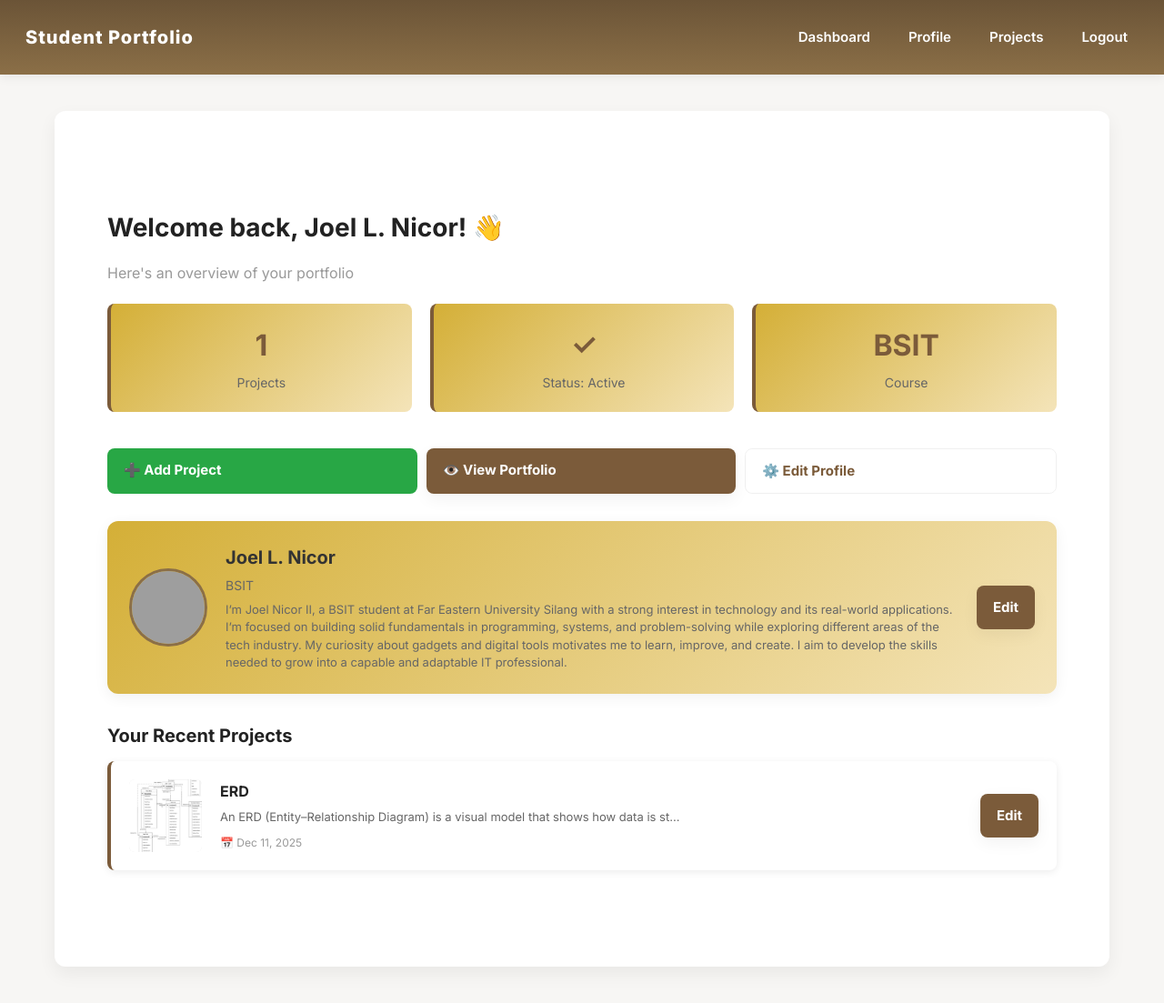
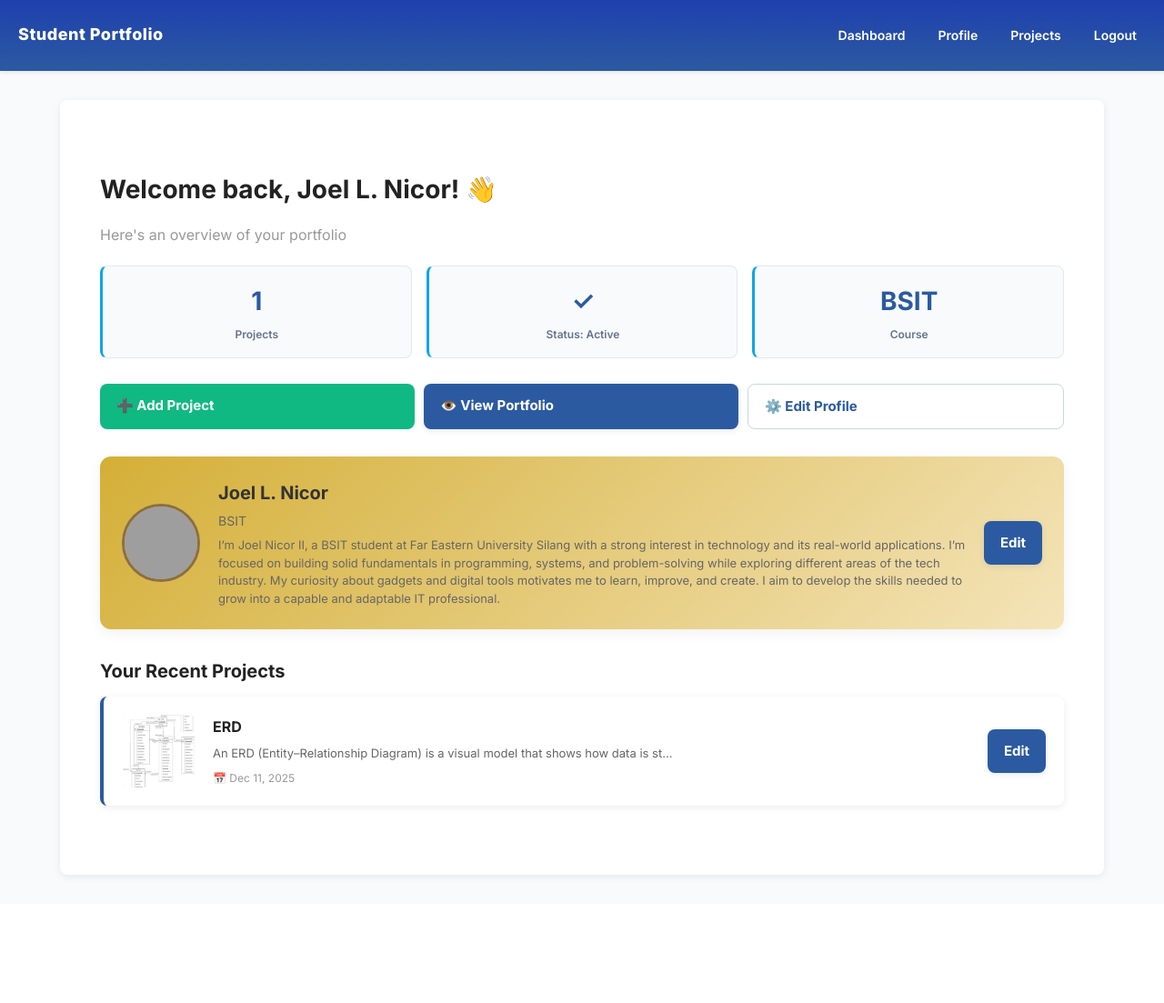
Before and after one commit to Joules-bit-spec/student_portfolio, a Flask app: page /dashboard in a window 1280 px wide. Shown: the whole page at 91% size. After the commit the page ends 966 px from the top, so only its background shows below. Run offline with Flask 3, Linux system fonts and the light colour scheme; a user stored in the database is signed in; data comes from the database, SQL or seed files in the repository; grey boxes are pictures that could not be loaded.

Commit message:
Refactor CSS styles for a more professional theme and remove obsolete test files

```diff
--- a/static/site.css
+++ b/static/site.css
@@ -1,23 +1,23 @@
-/* Modern theme variables and typography */
+/* Modern theme variables and typography - Cool Professional Tone */
 :root {
   --font-sans: "Inter", "Segoe UI", Roboto, "Helvetica Neue", Arial, sans-serif;
   --base-font-size: 16px;
   --base-line-height: 1.6;
-  --space-1: 6px;
-  --space-2: 10px;
-  --space-3: 16px;
-  --space-4: 24px;
-  --space-5: 32px;
-  --radius: 10px;
+  --space-1: 4px;
+  --space-2: 8px;
+  --space-3: 12px;
+  --space-4: 16px;
+  --space-5: 24px;
+  --radius: 8px;
 
-  --primary-color: #7b5b3a; /* softened brown */
-  --accent-color: #d4af37; /* gold */
-  --accent-dark: #b2872a;
-  --muted: #6b6b6b;
-  --background: #f7f6f4;
+  --primary-color: #2c5aa0; /* professional blue */
+  --accent-color: #0ea5e9; /* sky blue */
+  --accent-dark: #0284c7;
+  --muted: #64748b;
+  --background: #f8fafc;
   --white: #ffffff;
-  --card-shadow: 0 8px 20px rgba(20,18,15,0.06);
-  --gradient-navbar: linear-gradient(180deg,#6b5437 0%, #8b6f47 100%);
+  --card-shadow: 0 2px 8px rgba(15,23,42,0.08);
+  --gradient-navbar: linear-gradient(180deg, #1e40af 0%, #2c5aa0 100%);
 }
 
 /* General Styles for the Page */
@@ -54,98 +54,101 @@ h3 { font-size: 20px; margin-bottom: 8px }
   display: inline-block;
 }
 
-.btn-primary { background-color: var(--primary-color); color: var(--white); box-shadow: 0 6px 18px rgba(20,18,15,0.05) }
-.btn-primary:hover, .btn-primary:focus { background-color: var(--accent-dark); transform: translateY(-1px); box-shadow: 0 10px 30px rgba(20,18,15,0.08) }
+.btn-primary { background-color: var(--primary-color); color: var(--white); box-shadow: 0 2px 6px rgba(44,90,160,0.12) }
+.btn-primary:hover, .btn-primary:focus { background-color: var(--accent-dark); transform: translateY(-1px); box-shadow: 0 4px 12px rgba(44,90,160,0.2) }
 
-.btn-success { background-color: #28a745; color: var(--white) }
+.btn-success { background-color: #10b981; color: var(--white) }
 .btn-success:hover { transform: translateY(-1px) }
 
-.btn-secondary { background-color: transparent; color: var(--primary-color); border: 1px solid rgba(0,0,0,0.06) }
-.btn-secondary:hover { background: rgba(139,111,71,0.04) }
+.btn-secondary { background-color: transparent; color: var(--primary-color); border: 1px solid #cbd5e1 }
+.btn-secondary:hover { background: #f1f5f9 }
 
-.btn-danger { background-color: #dc3545; color: var(--white) }
+.btn-danger { background-color: #ef4444; color: var(--white) }
 
 .btn:disabled { opacity: 0.6; cursor: not-allowed; transform: none }
 
 /* Narrow container helpers for centered forms/cards */
-.narrow-sm { max-width: 450px; margin: 0 auto }
-.narrow { max-width: 520px; margin: 0 auto }
-.narrow-md { max-width: 680px; margin: 0 auto }
+.narrow-sm { max-width: 400px; margin: 0 auto }
+.narrow { max-width: 480px; margin: 0 auto }
+.narrow-md { max-width: 600px; margin: 0 auto }
 
-.container { max-width: 1100px; margin: 48px auto; padding: 28px }
+.container { max-width: 1100px; margin: 32px auto; padding: 20px }
 
 /* Navbar Styles */
-.navbar { background: var(--gradient-navbar); position: sticky; top: 0; width: 100%; z-index: 1000; box-shadow: 0 4px 10px rgba(0,0,0,0.06) }
-.navbar-container { display:flex; justify-content:space-between; align-items:center; padding:12px 28px }
-.navbar-logo { font-size:20px; font-weight:800; color:var(--white); letter-spacing:1px }
-.navbar-menu { list-style:none; display:flex; gap:18px }
-.navbar-menu li a { color:var(--white); font-size:15px; font-weight:600; padding:8px 12px; border-radius:6px }
-.navbar-menu li a:hover { background-color: rgba(212,175,55,0.12) }
+.navbar { background: var(--gradient-navbar); position: sticky; top: 0; width: 100%; z-index: 1000; box-shadow: 0 2px 4px rgba(15,23,42,0.08) }
+.navbar-container { display:flex; justify-content:space-between; align-items:center; padding:10px 20px }
+.navbar-logo { font-size:18px; font-weight:800; color:var(--white); letter-spacing:0.5px }
+.navbar-menu { list-style:none; display:flex; gap:16px }
+.navbar-menu li a { color:var(--white); font-size:14px; font-weight:600; padding:6px 10px; border-radius:6px }
+.navbar-menu li a:hover { background-color: rgba(255,255,255,0.1) }
 
 /* Alert Message Styles */
-.flash-area { margin-top: 18px; max-width: 900px; margin-left:auto; margin-right:auto; padding: 12px }
-.alert { padding: 14px; border-radius: 10px; margin: 10px 0; font-size: 15px; border-left: 4px solid }
-.alert-success { background:#eaf7ea; color:#2f7d3a; border-left-color:#28a745 }
-.alert-danger { background:#fff0f0; color:#9c1f21; border-left-color:#dc3545 }
-.alert-info { background:#eef7f9; color:#075a63; border-left-color:#0c5460 }
+.flash-area { margin-top: 16px; max-width: 900px; margin-left:auto; margin-right:auto; padding: 12px }
+.alert { padding: 12px; border-radius: 8px; margin: 8px 0; font-size: 14px; border-left: 4px solid }
+.alert-success { background:#d1fae5; color:#065f46; border-left-color:#10b981 }
+.alert-danger { background:#fee2e2; color:#7f1d1d; border-left-color:#ef4444 }
+.alert-info { background:#cffafe; color:#164e63; border-left-color:#06b6d4 }
 
 /* Content Styles */
-.content { max-width: 1100px; margin: 40px auto; padding: 30px; background: var(--white); border-radius: 12px; box-shadow: var(--card-shadow) }
+.content { max-width: 1100px; margin: 32px auto; padding: 24px; background: var(--white); border-radius: 8px; box-shadow: var(--card-shadow) }
 
 /* Project Card Grid - Portfolio Showcase */
-.projects-grid { display:grid; grid-template-columns: repeat(auto-fill, minmax(300px,1fr)); gap:28px; margin:30px 0 }
+.projects-grid { display:grid; grid-template-columns: repeat(auto-fill, minmax(300px,1fr)); gap:20px; margin:24px 0 }
 
-.project-card { background:var(--white); border-radius:12px; overflow:hidden; box-shadow:0 4px 14px rgba(20,18,15,0.04); transition: transform .14s ease, box-shadow .14s ease; display:flex; flex-direction:column }
-.project-card:hover { transform: translateY(-6px); box-shadow: 0 14px 40px rgba(20,18,15,0.08) }
-.project-card-image { width:100%; height:200px; background-color:#f2f0ec; object-fit:cover }
-.project-card-content { padding:20px; flex:1; display:flex; flex-direction:column }
-.project-card-title { font-size:18px; font-weight:800; margin:0 0 8px 0; color:var(--primary-color) }
-.project-card-description { font-size:14px; color:var(--muted); margin:0 0 12px 0; flex:1 }
-.project-card-tags { display:flex; flex-wrap:wrap; gap:8px; margin-bottom:12px }
-.tag { display:inline-block; background: #fbf8f3; color:var(--primary-color); padding:6px 12px; border-radius:999px; font-size:13px; font-weight:600 }
-.project-card-footer { display:flex; gap:10px }
-.project-card-footer a { flex:1; text-align:center; padding:10px; background:var(--primary-color); color:var(--white); border-radius:8px; transition: opacity .12s ease; font-weight:700 }
+.project-card { background:var(--white); border-radius:8px; overflow:hidden; box-shadow:0 1px 3px rgba(15,23,42,0.06); transition: transform .12s ease, box-shadow .12s ease, border-color .12s ease; display:flex; flex-direction:column; border: 1px solid #e2e8f0 }
+.project-card:hover { transform: translateY(-3px); box-shadow: 0 4px 12px rgba(15,23,42,0.1); border-color: var(--accent-color) }
+.project-card-image { width:100%; height:200px; background-color:#f1f5f9; object-fit:cover }
+.project-card-content { padding:16px; flex:1; display:flex; flex-direction:column }
+.project-card-title { font-size:16px; font-weight:700; margin:0 0 6px 0; color:var(--primary-color) }
+.project-card-description { font-size:13px; color:var(--muted); margin:0 0 10px 0; flex:1 }
+.project-card-tags { display:flex; flex-wrap:wrap; gap:6px; margin-bottom:10px }
+.tag { display:inline-block; background: #f1f5f9; color:var(--primary-color); padding:4px 10px; border-radius:999px; font-size:12px; font-weight:600 }
+.project-card-footer { display:flex; gap:8px }
+.project-card-footer a { flex:1; text-align:center; padding:8px; background:var(--primary-color); color:var(--white); border-radius:6px; transition: opacity .12s ease; font-weight:600; font-size:13px }
 .project-card-footer a:hover { background:var(--accent-dark) }
 
 /* Form Styles */
-form { margin:20px 0; max-width:700px }
-.form-group { margin-bottom:18px }
-label { display:block; margin-bottom:8px; font-weight:700; color:#2b2b2b }
+form { margin:16px 0; max-width:600px }
+.form-group { margin-bottom:14px }
+label { display:block; margin-bottom:6px; font-weight:600; color:#1e293b }
 input[type="text"], input[type="email"], input[type="password"], input[type="url"], textarea, select {
-  width:100%; padding:12px 14px; border:1px solid #e6e3df; border-radius:8px; font-family:inherit; font-size:15px; transition: border-color .12s ease, box-shadow .12s ease; box-sizing:border-box; background:var(--white)
+  width:100%; padding:10px 12px; border:1px solid #cbd5e1; border-radius:6px; font-family:inherit; font-size:14px; transition: border-color .12s ease, box-shadow .12s ease; box-sizing:border-box; background:var(--white)
 }
-input[type="text"]:focus, input[type="email"]:focus, input[type="password"]:focus, input[type="url"]:focus, textarea:focus, select:focus { outline:none; border-color:var(--primary-color); box-shadow:0 0 0 4px rgba(139,111,71,0.08) }
-textarea { resize:vertical; min-height:120px }
+input[type="text"]:focus, input[type="email"]:focus, input[type="password"]:focus, input[type="url"]:focus, textarea:focus, select:focus { outline:none; border-color:var(--accent-color); box-shadow:0 0 0 3px rgba(14,165,233,0.06) }
+textarea { resize:vertical; min-height:100px }
 
 /* Profile & Dashboard Styles */
-.profile-header { display:flex; align-items:center; gap:30px; margin-bottom:36px; padding-bottom:28px; border-bottom:1px solid #f0efe9 }
-.profile-avatar { width:150px; height:150px; border-radius:50%; background: linear-gradient(135deg,#8B6F47 0%,#D4AF37 100%); object-fit:cover }
-.profile-info h2 { margin:0 0 8px 0 }
-.profile-bio { color:var(--muted); font-size:15px; margin:8px 0 }
+.profile-header { display:flex; align-items:center; gap:20px; margin-bottom:28px; padding-bottom:20px; border-bottom:1px solid #e2e8f0 }
+.profile-avatar { width:120px; height:120px; border-radius:50%; background: linear-gradient(135deg, #2c5aa0 0%, #0ea5e9 100%); object-fit:cover }
+.profile-info h2 { margin:0 0 6px 0 }
+.profile-bio { color:var(--muted); font-size:14px; margin:6px 0 }
 .dashboard-stats { display: grid;
-  grid-template-columns: repeat(auto-fit, minmax(150px, 1fr));
-  gap: 20px;
-  margin-bottom: 40px;
+  grid-template-columns: repeat(auto-fit, minmax(140px, 1fr));
+  gap: 16px;
+  margin-bottom: 28px;
 }
 
 .stat-card {
-  background: linear-gradient(135deg, #D4AF37 0%, #F4E4B9 100%);
-  padding: 20px;
+  background: #f8fafc;
+  border: 1px solid #e2e8f0;
+  padding: 16px;
   border-radius: 8px;
   text-align: center;
-  border-left: 4px solid var(--primary-color);
+  border-left: 3px solid var(--accent-color);
 }
 
 .stat-card h3 {
   color: var(--primary-color);
-  font-size: 32px;
+  font-size: 28px;
   margin: 0;
+  font-weight: 700;
 }
 
 .stat-card p {
-  color: #666;
-  font-size: 14px;
-  margin: 5px 0 0 0;
+  color: var(--muted);
+  font-size: 12px;
+  margin: 4px 0 0 0;
+  font-weight: 600;
 }
 
 /* Utility Classes */
```
Also changed, not shown: render_projects_test.py (deleted, +0 -13 lines), render_test.py (deleted, +0 -13 lines), render_test2.py (deleted, +0 -13 lines).
